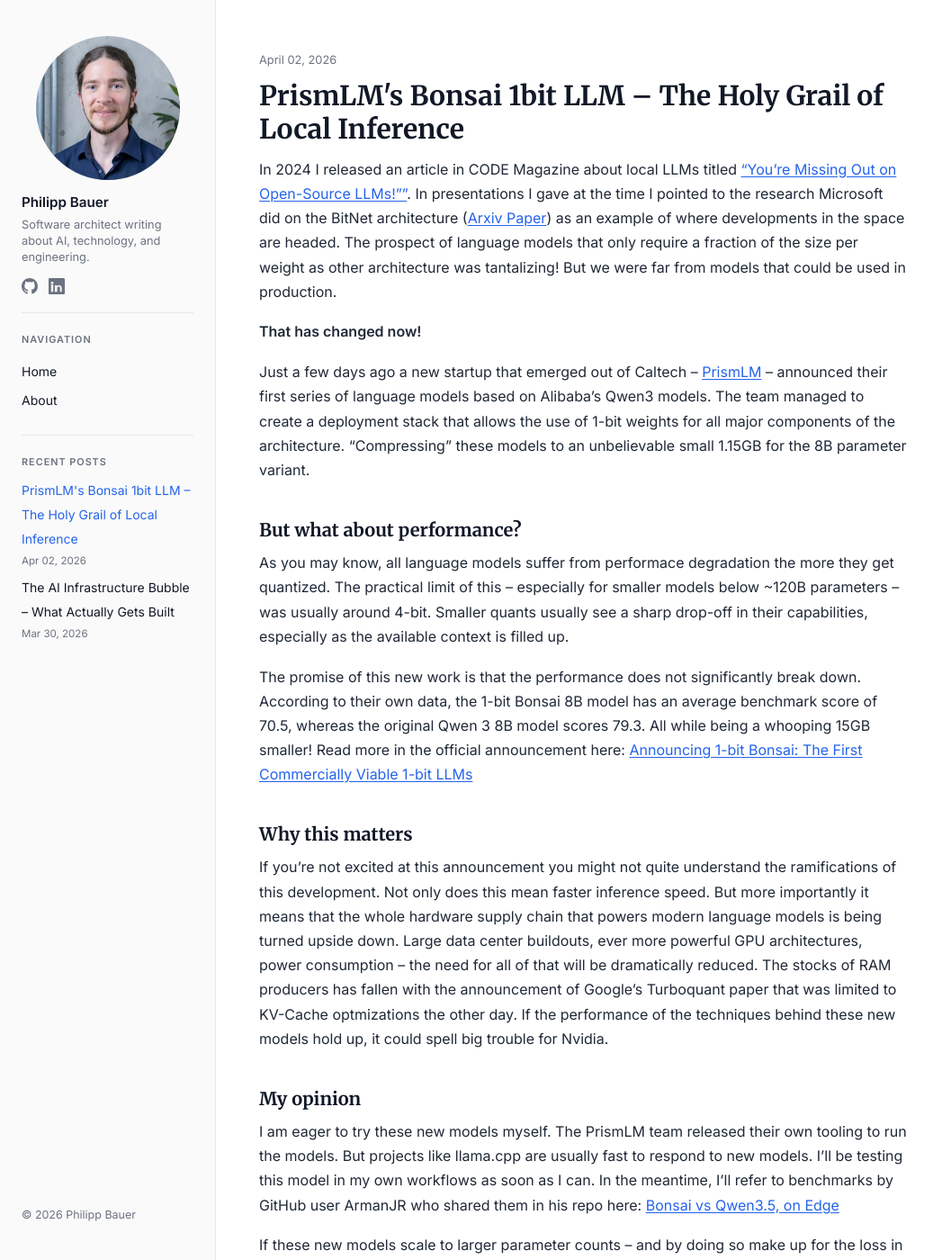
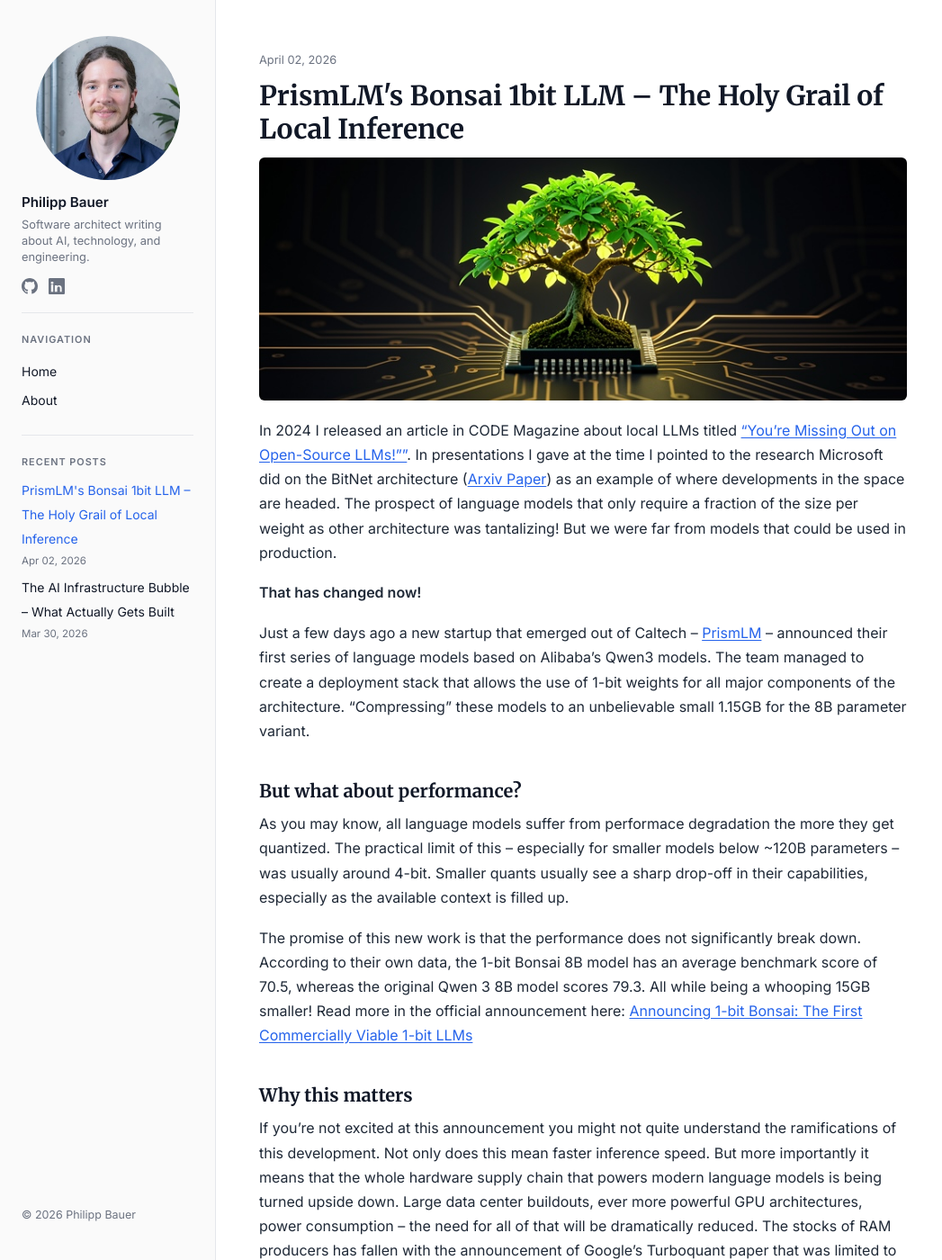
Before and after one commit to philippjbauer/philippjbauer.github.io, a Jekyll site: the page built from _posts/2026-04-02-prismlm-bonsai-1bit-llm.md, in a window 1280 px wide and 1400 px high. Shown: the whole window at 90% size, without its empty margins (0-1047 px from the left). Built offline with Jekyll 4.4.1, drawn with Linux system fonts in a browser that asks for light colours.

Commit message:
Add hero images and metadata for AI Infrastructure Bubble and PrismLM articles

```diff
--- a/_layouts/default.html
+++ b/_layouts/default.html
@@ -6,6 +6,14 @@
     <meta name="theme-color" content="#ffffff">
     <title>{% if page.url == '/' %}{{ site.title }}{% else %}{{ page.title }} – {{ site.title }}{% endif %}</title>
     {% seo title=false %}
+    {% assign meta_image = page.image | default: site.image %}
+    {% if meta_image %}
+      <meta property="og:image" content="{{ site.url }}{{ meta_image | relative_url }}">
+      <meta property="og:image:alt" content="{{ page.image_alt | default: page.title }}">
+      <meta name="twitter:card" content="summary_large_image">
+      <meta name="twitter:image" content="{{ site.url }}{{ meta_image | relative_url }}">
+      <meta name="twitter:image:alt" content="{{ page.image_alt | default: page.title }}">
+    {% endif %}
     <link rel="preconnect" href="https://fonts.googleapis.com">
     <link rel="preconnect" href="https://fonts.gstatic.com" crossorigin>
     <link href="https://fonts.googleapis.com/css2?family=Merriweather:opsz,wght@8..72,300;8..72,400;8..72,700&family=Inter:wght@300;400;600&display=swap" rel="stylesheet">
--- a/_posts/2026-04-02-prismlm-bonsai-1bit-llm.md
+++ b/_posts/2026-04-02-prismlm-bonsai-1bit-llm.md
@@ -9,7 +9,13 @@ categories:
   - LLM
   - 1-bit LLMs
 layout: posts
+image: ./assets/posts/prismlm-bonsai-1bit-llm.jpg
+image_alt: "Bonsai 1-bit LLM illustration"
 ---
+
+<div class="post-hero">
+  <img src="/assets/posts/prismlm-bonsai-1bit-llm.jpg" alt="Bonsai 1-bit LLM illustration" class="hero-image" />
+</div>
 
 In 2024 I released an article in CODE Magazine about local LLMs titled ["You’re Missing Out on Open-Source LLMs!""](https://codemag.com/Article/2403041/You%E2%80%99re-Missing-Out-on-Open-Source-LLMs!). In presentations I gave at the time I pointed to the research Microsoft did on the BitNet architecture ([Arxiv Paper](https://arxiv.org/abs/2410.16144)) as an example of where developments in the space are headed. The prospect of language models that only require a fraction of the size per weight as other architecture was tantalizing! But we were far from models that could be used in production.
 
--- a/assets/css/style.css
+++ b/assets/css/style.css
@@ -173,6 +173,17 @@ body {
 .post pre code { background: none; border: none; padding: 0; font-size: 0.875rem }
 
 .post img { max-width: 100%; height: auto; border-radius: 4px }
+
+/* Hero / featured image inside posts */
+.post .hero-image {
+  width: 100%;
+  max-width: 100%;
+  height: auto;
+  display: block;
+  margin: 0 0 1.25em;
+  border-radius: 6px;
+  object-fit: cover;
+}
 .post hr { border: none; border-top: 1px solid var(--border); margin: 2em 0 }
 
 /* ── Dark mode ────────────────────────────────────────────── */
```
Also changed, not shown: _posts/2026-03-30-the-ai-infrastructure-bubble.md (+7 -0 lines), assets/posts/prismlm-bonsai-1bit-llm.jpg (added), assets/posts/the-ai-infrastructure-bubble.jpg (added).
